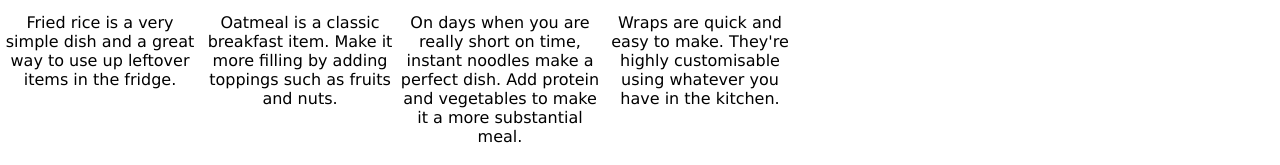
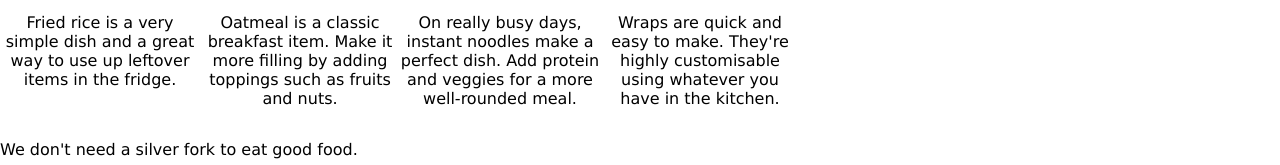
Before and after one commit to liyana173/landing-page, a plain HTML site: page index.html in a window 1280 px wide. Shown: the part 654-819 px from the top of the page. Drawn offline with Linux system fonts and the light colour scheme.

Commit message:
Edited text

```diff
--- a/index.html
+++ b/index.html
@@ -42,8 +42,8 @@
             </div>
             <div class="food">
                 <img src="./images/instant-noodles" alt="Instant Noodles">
-                <p>On days when you are really short on time, instant noodles make a perfect dish. Add protein and vegetables to make it
-                    a more substantial meal.</p>
+                <p>On really busy days, instant noodles make a perfect dish. Add protein and veggies for a
+                   more well-rounded meal.</p>
             </div>
             <div class="food">
                 <img src="./images/wrap" aria-label="Wrap">
```
